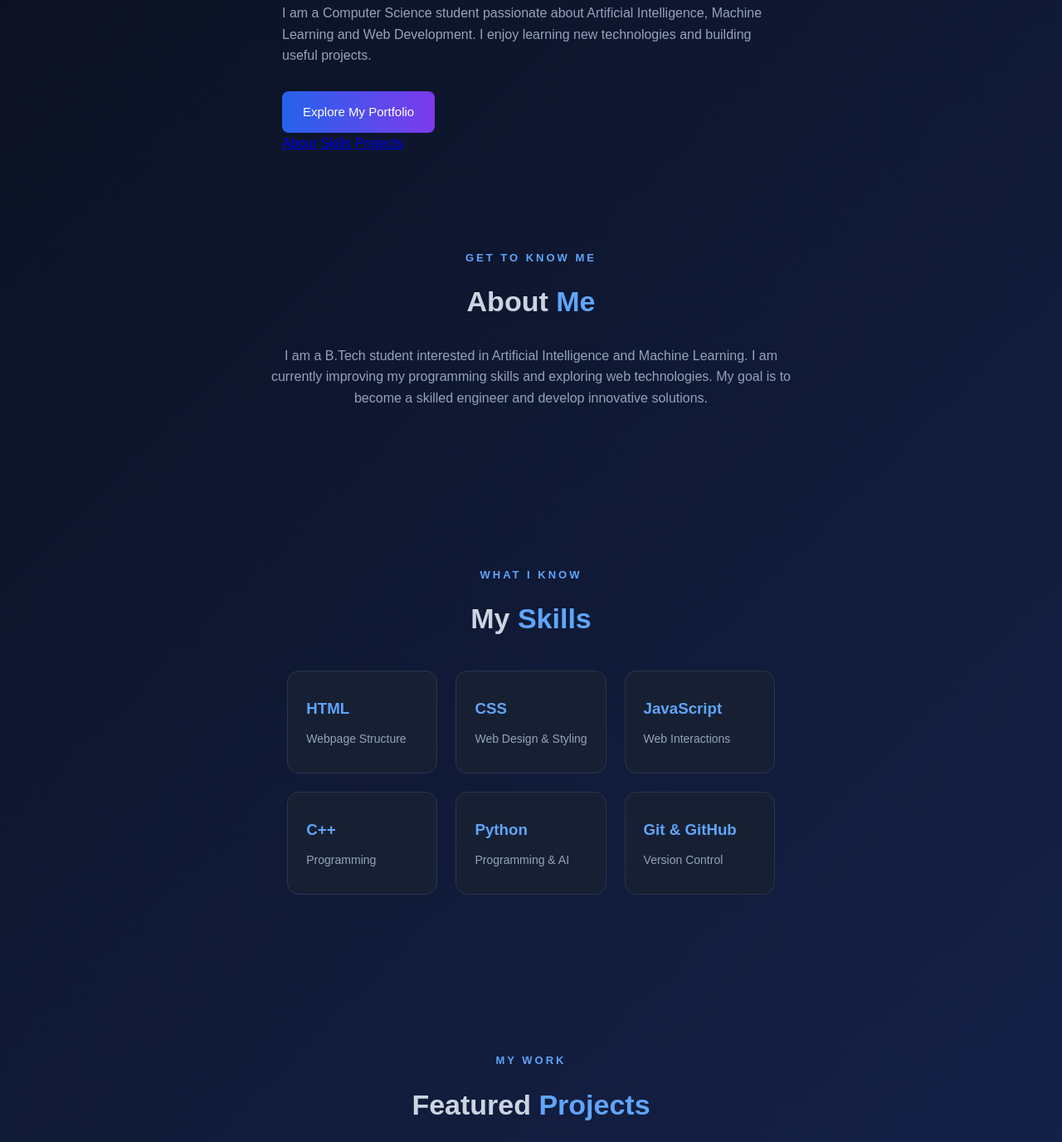
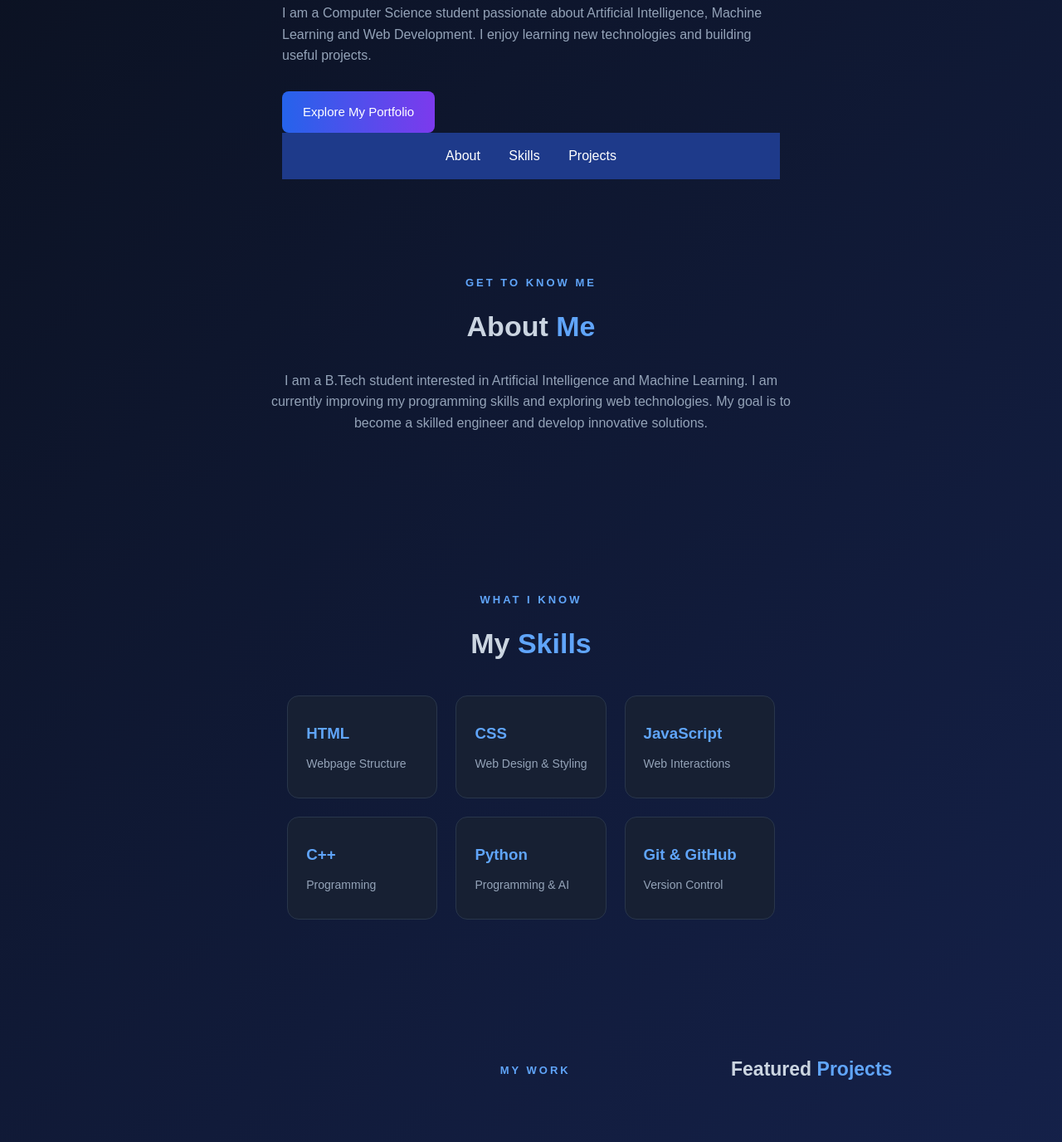
Before and after one commit to kurhadenarayan44-a11y/GitHub-practical-test, a plain HTML site: page index.html in a window 1280 px wide. Shown: the part 952-2328 px from the top of the page at 83% size. Drawn offline with Linux system fonts and the light colour scheme.

Commit message:
Add navigation bar to portfolio

```diff
--- a/index.html
+++ b/index.html
@@ -68,7 +68,7 @@
         </p>
     </section>
 
-    <section class="section">
+    <section class="section" id="skills">
         <p class="tag">WHAT I KNOW</p>
         <h2>My <span>Skills</span></h2>
 
@@ -105,7 +105,7 @@
         </div>
     </section>
 
-    <section class="section">
+<section class="section" id="projects"></section>
         <p class="tag">MY WORK</p>
         <h2>Featured <span>Projects</span></h2>
 
--- a/style.css
+++ b/style.css
@@ -205,3 +205,19 @@ h2 span {
         padding: 55px 7%;
     }
 }
+
+nav {
+    background-color: #1e3a8a;
+    padding: 15px;
+    text-align: center;
+}
+
+nav a {
+    color: white;
+    text-decoration: none;
+    margin: 15px;
+}
+
+nav a:hover {
+    color: #60a5fa;
+}
```
